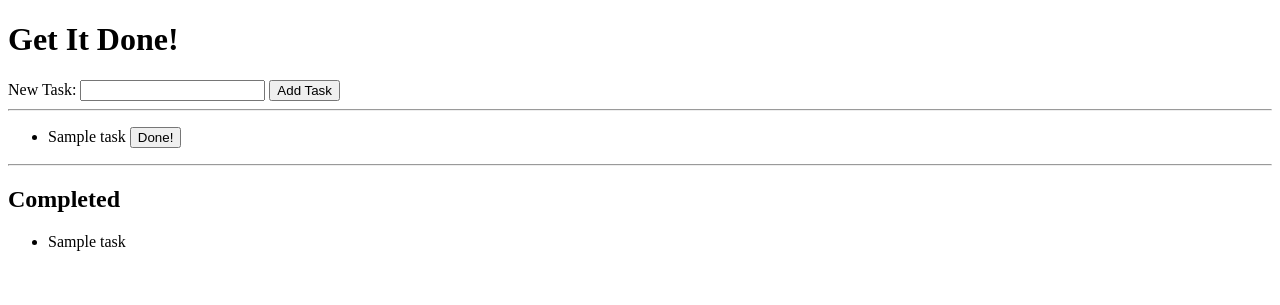
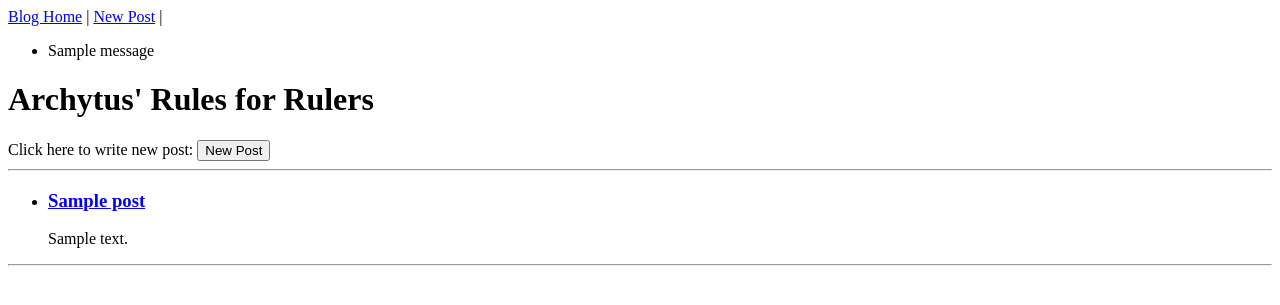
Before and after one commit to sebastiangarren/blogz, a Flask app: template templates/blogz.html in a window 1280 px wide. Shown: the top 305 px of the page. Run offline with Flask 2, Linux system fonts and the light colour scheme; tables that the repository leaves empty hold one stand-in row (values such as "Sample post"); the template is opened without the code that fills it: values that come from a table or form of the project are taken from there, most other values are stand-ins (such as "Sample title", 1, 10 or a date in 2020); one stand-in notice (Sample message) is shown.

Commit message:
Covered all basic instructions

```diff
--- a/main.py
+++ b/main.py
@@ -1,4 +1,4 @@
-from flask import Flask, request, redirect, render_template
+from flask import Flask, request, redirect, render_template, flash
 from flask_sqlalchemy import SQLAlchemy
 
 app = Flask(__name__)
@@ -6,8 +6,9 @@ app.config['DEBUG'] = True
 app.config['SQLALCHEMY_DATABASE_URI'] = 'mysql+pymysql://build-a-blog:lc101@localhost:8889/build-a-blog'
 app.config['SQLALCHEMY_ECHO'] = True
 db = SQLAlchemy(app)
+app.secret_key = 'y337kGcys&zP3B'
 
-#TODO: I still need to create these with Python
+#The Database is running, but it also needs cleaning.
 
 class Blog_post(db.Model):
 
@@ -17,15 +18,20 @@ class Blog_post(db.Model):
 
 #Each blog post has a title and a body
 
-    def __init__(self, name, body):
-        self.name = title
+    def __init__(self,title, body):
+        self.title = title
         self.body = body
 
+    def __repr__(self):
+        return '<Blog_post %r>' % self.title
+
+def get_blog_posts():
+    posts = Blog_post.query.order_by(Blog_post.id).all()
+    return posts
 
 @app.route('/blog', methods=['POST', 'GET'])
 def index():
 
-#TODO: rewrite blogz.html
 #1) The action on blogz routes to '/new_post'
 #2) blogs queries database
 #3) and returns all the Blog_post.name and Blog_post.body
@@ -34,29 +40,30 @@ def index():
         post_name = request.form['new_post_name']
         post_body = request.form['new_post_body']
         new_post = Blog_post(post_name, post_body)
-        db.session.add(new_post)
-        db.session.commit()
 
-#TODO:Fix parameters to match blogz.HTML
+        if new_post.body == '' or new_post.title == '':
+            flash("Every post must have text in the title and the body.", "error")
+            return render_template("/new_post.html", new_post_name=post_name, new_post_body=post_body)
+        else:
+            db.session.add(new_post)
+            db.session.commit()
+            return redirect('blog?id=' + str(new_post.id))
 
-    posts = Blog_post.query.all()
-    return render_template('blogz.html',title="Get It Done!",
-        tasks=tasks, completed_tasks=completed_tasks)
+    if request.args:
+        id_number = (request.args['id'])
+        post = Blog_post.query.filter_by(id=id_number).first()
+        return render_template('post_page.html', post=post)
+
+    return render_template('blogz.html', posts=get_blog_posts())
 
 
-@app.route('/new_post', methods=['POST'])
+
+@app.route('/new_post', methods=['POST', 'GET'])
 def new_post():
 
-#TODO:I think this only needs to render new_post.html
+#new_post function only needs to return new_post.html
 
-    task_id = int(request.form['task-id'])
-    task = Task.query.get(task_id)
-    task.completed = True
-    db.session.add(task)
-    db.session.commit()
-
-    return redirect('/')
-
+    return render_template("/new_post.html")
 
 if __name__ == '__main__':
     app.run()
--- a/templates/base.html
+++ b/templates/base.html
@@ -1,9 +1,30 @@
 <!doctype html>
 <html>
     <head>
-        <title>{{title}}</title>
+
+        <title>Human Fourishing Mill</title>
+
+        <style>
+                .error {
+                    color: red;
+                }
+
+        </style>
     </head>
 <body>
+
+        <nav>
+            <a href="/blog">Blog Home</a> |
+            <a href="/new_post">New Post</a> |
+        </nav>
+
+        {% with messages = get_flashed_messages(with_categories=True) %}
+        <ul>
+            {% for category,message in messages %}
+            <li class="{{category}}">{{message}}</li>
+            {% endfor %}
+        </ul>
+        {% endwith %}
 
     {% block content %}
     {% endblock %}
--- a/templates/blogz.html
+++ b/templates/blogz.html
@@ -1,42 +1,33 @@
 {% extends "base.html" %}
 
 {% block content %}
-    <h1>Get It Done!</h1>
-    <form method='post'>
+    <h1>Archytus' Rules for Rulers</h1>
+    <form action='/new_post' method='post'>
         <label>
-            New Task:
-            <input type="text" name='task' />
+            Click here to write new post:
         </label>
-        <input type="submit" value='Add Task' />
+        <input type="submit" value='New Post' />
     </form>
 
     <hr />
 
-    {% if tasks|length == 0 %}
-    <p>No tasks yet</p>
+
+    {% if posts|length == 0 %}
+    <p>No blog posts yet</p>
     {% else %}
-
+    <form>
         <ul>
-            {% for task in tasks %}
-            <li>{{task.name}}
-                <form method="POST" action="/delete-task" style="display:inline-block;">
-                    <input type="hidden" name="task-id" value="{{task.id}}" />
-                    <input type="submit" value="Done!" />
-                </form>
-            </li>
-            {% endfor %}
+        {% for post in posts %}
+        <li><h3><a href="/blog?id={{post.id}}">{{post.title}}</a></h3></li>
+            <p>{{post.body}}</p>
+        {% endfor %}
         </ul>
+    </form>
 
     {% endif %}
 
     <hr />
 
-    <h2>Completed</h2>
 
-    <ul>
-        {% for task in completed_tasks %}
-        <li>{{task.name}}</li>
-        {% endfor %}
-    </ul>
 
 {% endblock %}
--- a/templates/new_post.html
+++ b/templates/new_post.html
@@ -1,13 +1,13 @@
 {% extends "base.html" %}
 
 {% block content %}
-<h1>New Post: WRITE WRITE WRITE WRITE</h1>
+<h1>New Post: Time to write write write write</h1>
 <form action='/blog' method='post'>
     <tr>
         <td>
             <label>
                 Title:
-                <input type="text" name='new_post_name' />
+                <input type="text" name='new_post_name' value='{{new_post_name}}'/>
             </label>
         </td>
     </tr>
@@ -18,7 +18,7 @@
         </label>
      </div>
         <td>
-            <textarea rows="9" cols="32" name="new_post_body"></textarea>
+            <textarea rows="9" cols="32" name="new_post_body" value='{{new_post_body}}'></textarea>
         </td>
     <div>
         <input type="submit" value='Add Post'/>
```
Also changed, not shown: templates/post_page.html (added, +15 -0 lines).
